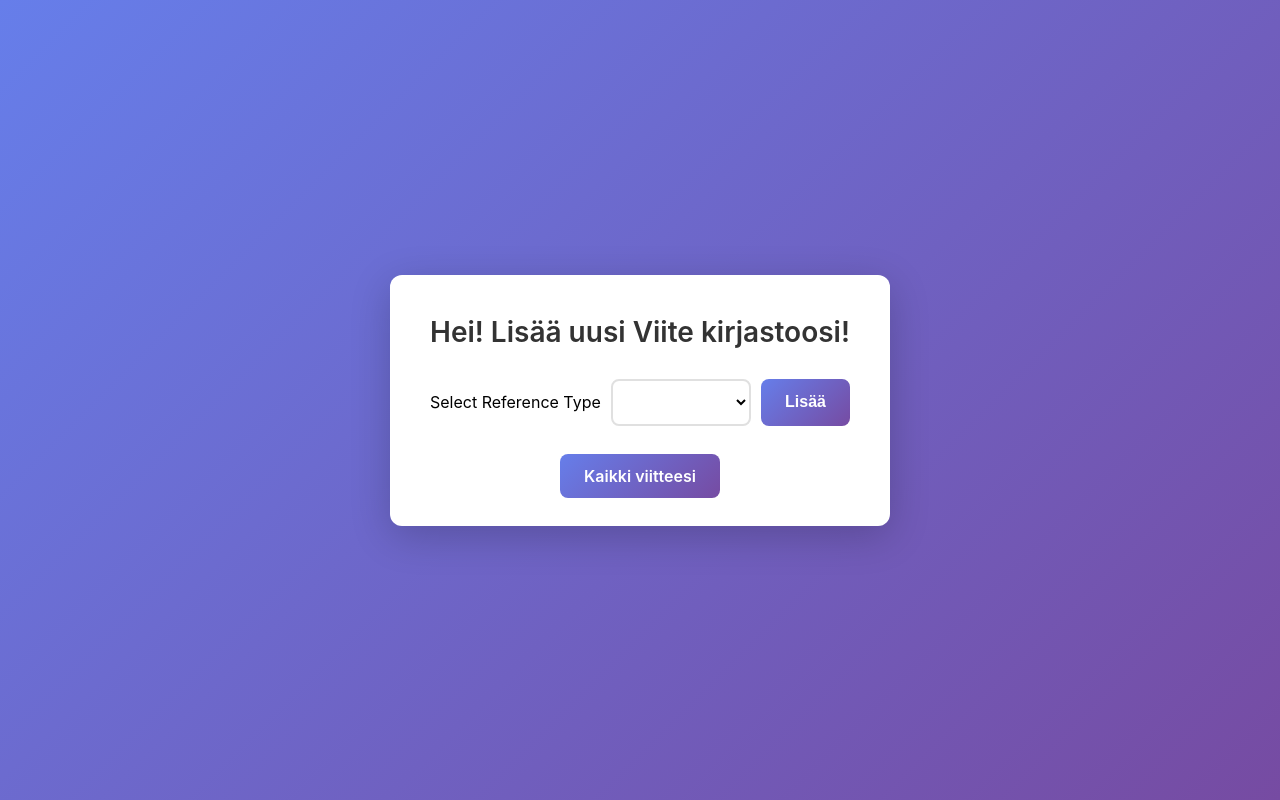
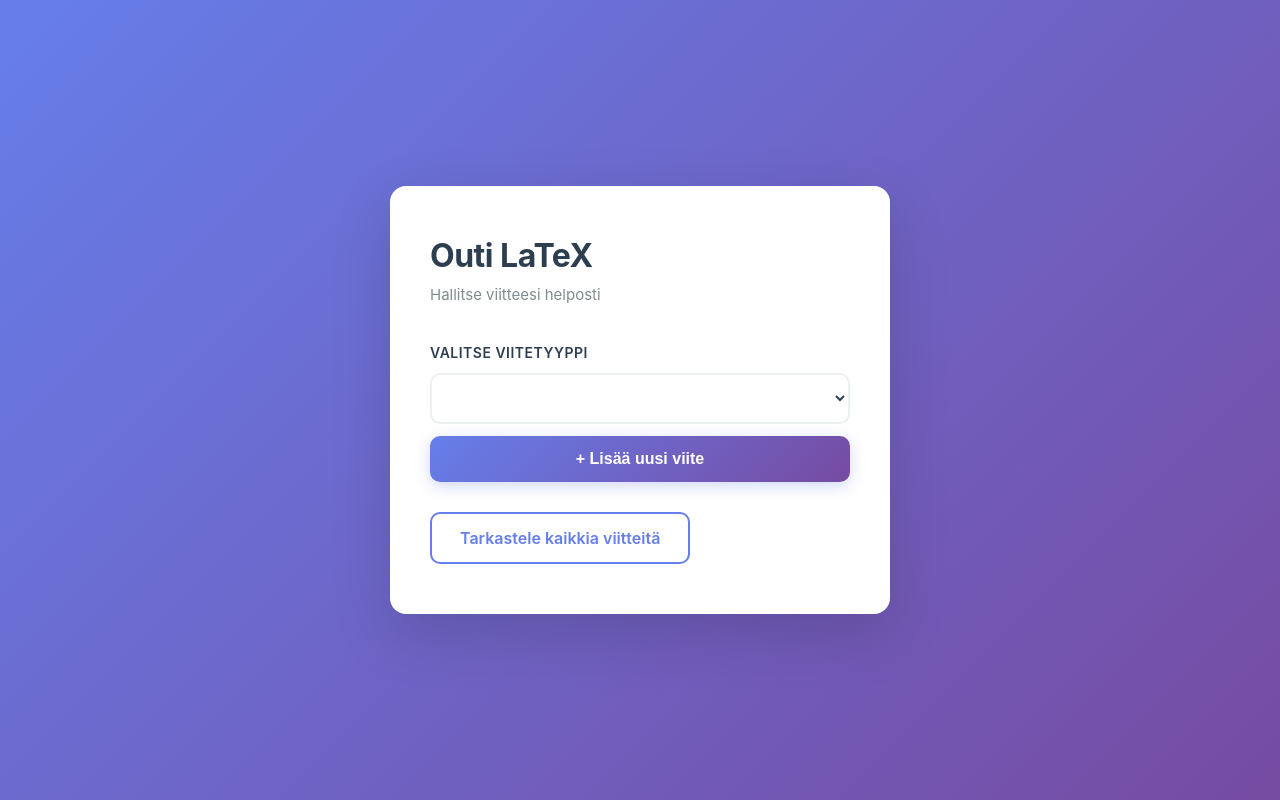
Before and after one commit to leevipun/outi-latex, a Flask app: template src/templates/index.html in a window 1280 px wide. Run offline with Flask 3, Linux system fonts and the light colour scheme; the template is opened without the code that fills it, so the values that code supplies are empty.

Commit message:
Refactor add route to use form name instead of ID and enhance alert animations in templates

```diff
--- a/src/app.py
+++ b/src/app.py
@@ -46,45 +46,23 @@ def index():
 def add():
     """Näytä viitteen lisäyslomake
 
-    GET /add?form=3: Muunna ID→nimi ja näytä lomake dynaamisilla kentillä
+    GET /add?form=article: Näytä lomake dynaamisilla kentillä
     """
-    form_id = request.args.get("form")
+    form_name = request.args.get("form")
 
-    if not form_id:
+    if not form_name:
         flash("No reference type selected", "error")
-        return render_template("add_reference.html", selected_type=None, fields=[])
-
-    try:
-        reference_types_db = references.get_all_references()
-    except DatabaseError as e:
-        flash(f"Database error: {str(e)}", "error")
-        return render_template("add_reference.html", selected_type=None, fields=[])
-
-    selected_type = None
-    try:
-        reference_id = int(form_id)
-        selected_type = get_reference_type_by_id(reference_id, reference_types_db)
-    except ValueError:
-        # Jos form=article (nimi), käytä sitä suoraan
-        selected_type = form_id
-    except ReferenceTypeError as e:
-        flash(f"Error loading reference type: {str(e)}", "error")
-        return render_template("add_reference.html", selected_type=None, fields=[])
-
-    # Jos tyyppiä ei löytynyt
-    if not selected_type:
-        flash(f"Reference type not found", "error")
         return render_template("add_reference.html", selected_type=None, fields=[])
 
     # Hae valitun tyypin kentät form-fields.json:sta
     try:
-        fields = get_fields_for_type(selected_type)
+        fields = get_fields_for_type(form_name)
     except FormFieldsError as e:
         flash(f"Error loading form fields: {str(e)}", "error")
         fields = []
 
     return render_template(
-        "add_reference.html", selected_type=selected_type, fields=fields
+        "add_reference.html", selected_type=form_name, fields=fields
     )
 
 
--- a/src/templates/index.html
+++ b/src/templates/index.html
@@ -1,7 +1,7 @@
 <!DOCTYPE html>
 <html>
 <head>
-    <title>Hello World</title>
+    <title>Outi LaTeX - Viiteenhallinta</title>
     <style>
         * {
             margin: 0;
@@ -14,6 +14,7 @@
             background: linear-gradient(135deg, #667eea 0%, #764ba2 100%);
             min-height: 100vh;
             display: flex;
+            flex-direction: column;
             align-items: center;
             justify-content: center;
             padding: 20px;
@@ -21,116 +22,145 @@
 
         .container {
             background: white;
-            border-radius: 12px;
-            box-shadow: 0 10px 40px rgba(0, 0, 0, 0.2);
-            padding: 40px;
+            border-radius: 16px;
+            box-shadow: 0 20px 60px rgba(0, 0, 0, 0.15);
+            padding: 50px 40px;
             max-width: 500px;
             width: 100%;
-            text-align: center;
         }
 
         h1 {
-            color: #333;
-            margin-bottom: 30px;
-            font-size: 28px;
-            font-weight: 600;
+            color: #2c3e50;
+            margin-bottom: 10px;
+            font-size: 32px;
+            font-weight: 700;
+            letter-spacing: -0.5px;
+        }
+
+        .subtitle {
+            color: #7f8c8d;
+            margin-bottom: 40px;
+            font-size: 15px;
+            font-weight: 400;
         }
 
         .form-group {
             display: flex;
-            gap: 10px;
-            margin-bottom: 20px;
+            flex-direction: column;
+            gap: 12px;
+            margin-bottom: 30px;
+        }
+
+        label {
+            display: block;
+            color: #2c3e50;
+            font-weight: 600;
+            font-size: 14px;
+            text-transform: uppercase;
+            letter-spacing: 0.5px;
         }
 
         select {
-            flex: 1;
-            padding: 12px 16px;
-            border: 2px solid #e0e0e0;
-            border-radius: 8px;
+            padding: 14px 16px;
+            border: 2px solid #ecf0f1;
+            border-radius: 10px;
             font-size: 16px;
             background-color: white;
             cursor: pointer;
-            transition: border-color 0.3s ease;
+            transition: all 0.3s ease;
+            color: #2c3e50;
+            font-weight: 500;
         }
 
         select:hover {
             border-color: #667eea;
+            background-color: #f8f9ff;
         }
 
         select:focus {
             outline: none;
             border-color: #667eea;
-            box-shadow: 0 0 0 3px rgba(102, 126, 234, 0.1);
+            box-shadow: 0 0 0 4px rgba(102, 126, 234, 0.1);
         }
 
-        form {
-            flex-shrink: 0;
+        .button-group {
+            display: flex;
+            gap: 10px;
+            flex-direction: column;
         }
 
         button {
-            padding: 12px 24px;
+            padding: 14px 28px;
             background: linear-gradient(135deg, #667eea 0%, #764ba2 100%);
             color: white;
             border: none;
-            border-radius: 8px;
+            border-radius: 10px;
             font-size: 16px;
             font-weight: 600;
             cursor: pointer;
-            transition: transform 0.2s ease, box-shadow 0.2s ease;
+            transition: all 0.3s ease;
+            box-shadow: 0 4px 15px rgba(102, 126, 234, 0.3);
         }
 
         button:hover {
             transform: translateY(-2px);
-            box-shadow: 0 5px 20px rgba(102, 126, 234, 0.4);
+            box-shadow: 0 8px 25px rgba(102, 126, 234, 0.4);
         }
 
         button:active {
             transform: translateY(0);
         }
 
-        a {
-            padding: 12px 24px;
-            background: linear-gradient(135deg, #667eea 0%, #764ba2 100%);
-            color: white;
-            border: none;
-            border-radius: 8px;
+        a.btn {
+            display: inline-block;
+            padding: 14px 28px;
+            background: white;
+            color: #667eea;
+            border: 2px solid #667eea;
+            border-radius: 10px;
             font-size: 16px;
             font-weight: 600;
-            transition: transform 0.2s ease, box-shadow 0.2s ease;
+            transition: all 0.3s ease;
             text-decoration: none;
+            text-align: center;
         }
 
-        a:hover {
-            box-shadow: 0 5px 20px rgba(102, 126, 234, 0.4);
+        a.btn:hover {
+            background: #667eea;
+            color: white;
+            transform: translateY(-2px);
+            box-shadow: 0 8px 25px rgba(102, 126, 234, 0.3);
         }
 
         .flash-messages {
-            margin-bottom: 20px;
+            margin-bottom: 30px;
         }
 
         .alert {
-            padding: 15px 20px;
-            border-radius: 8px;
+            padding: 16px 20px;
+            border-radius: 10px;
             margin-bottom: 10px;
-            animation: slideIn 0.3s ease;
+            overflow: hidden;
+            animation: slideIn 0.3s ease forwards, slideOut 0.3s ease 4.7s forwards, shrinkHeight 0.3s ease 4.7s forwards;
+            border-left: 4px solid;
         }
 
         .alert-success {
             background-color: #d4edda;
             color: #155724;
-            border: 1px solid #c3e6cb;
+            border-left-color: #28a745;
         }
 
         .alert-error {
             background-color: #f8d7da;
             color: #721c24;
-            border: 1px solid #f5c6cb;
+            border-left-color: #dc3545;
         }
 
         .alert-info {
             background-color: #d1ecf1;
             color: #0c5460;
-            border: 1px solid #bee5eb;
+            border-left-color: #17a2b8;
         }
 
         @keyframes slideIn {
@@ -143,10 +173,31 @@
                 transform: translateY(0);
             }
         }
+
+        @keyframes slideOut {
+            from {
+                opacity: 1;
+                transform: translateY(0);
+            }
+            to {
+                opacity: 0;
+                transform: translateY(-10px);
+            }
+        }
+
+        @keyframes shrinkHeight {
+            from {
+                max-height: 500px;
+                margin-bottom: 10px;
+            }
+            to {
+                max-height: 0;
+                margin-bottom: 0;
+            }
+        }
     </style>
 </head>
 <body>
-    <div class="container">
     {% with messages = get_flashed_messages(with_categories=true) %}
         {% if messages %}
         <div class="flash-messages">
@@ -158,19 +209,21 @@
         </div>
         {% endif %}
     {% endwith %}
+    <div class="container">
+        <h1>Outi LaTeX</h1>
+        <p class="subtitle">Hallitse viitteesi helposti</p>
 
-        <h1>Hei! Lisää uusi Viite kirjastoosi!</h1>
         <form method="POST" action="/" class="form-group">
-            <label for="form" style="align-self: center;">Select Reference Type</label>
+            <label for="form">Valitse viitetyyppi</label>
             <select name="form" id="form">
                 {% for reference_type in reference_types %}
-                    <option value="{{reference_type['id']}}">{{reference_type['name']}}</option>
+                    <option value="{{reference_type['name']}}">{{reference_type['name']}}</option>
                 {% endfor %}
             </select>
-            <button type="submit">Lisää</button>
+            <button type="submit">+ Lisää uusi viite</button>
         </form>
-        <br/>
-        <a href="/all">Kaikki viitteesi</a>
+
+        <a href="/all" class="btn">Tarkastele kaikkia viitteitä</a>
     </div>
 </body>
 </html>
```
Also changed, not shown: src/templates/add_reference.html (+24 -1 lines), src/tests/e2e_tests.py (deleted, +0 -240 lines). Lines whose indentation alone changed are shown as unchanged.
